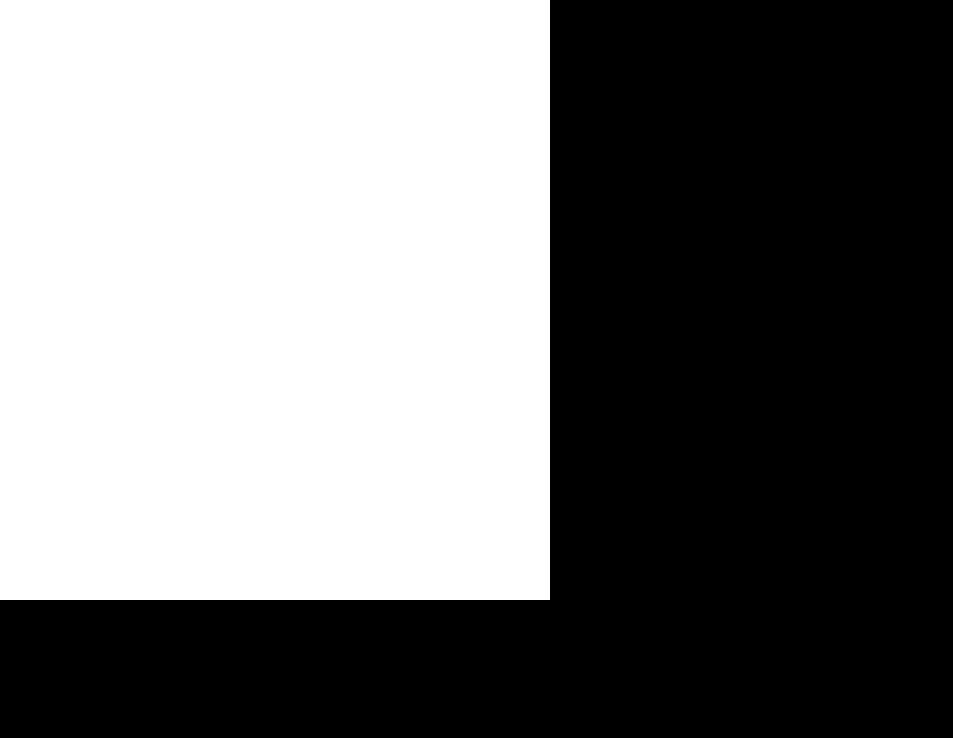
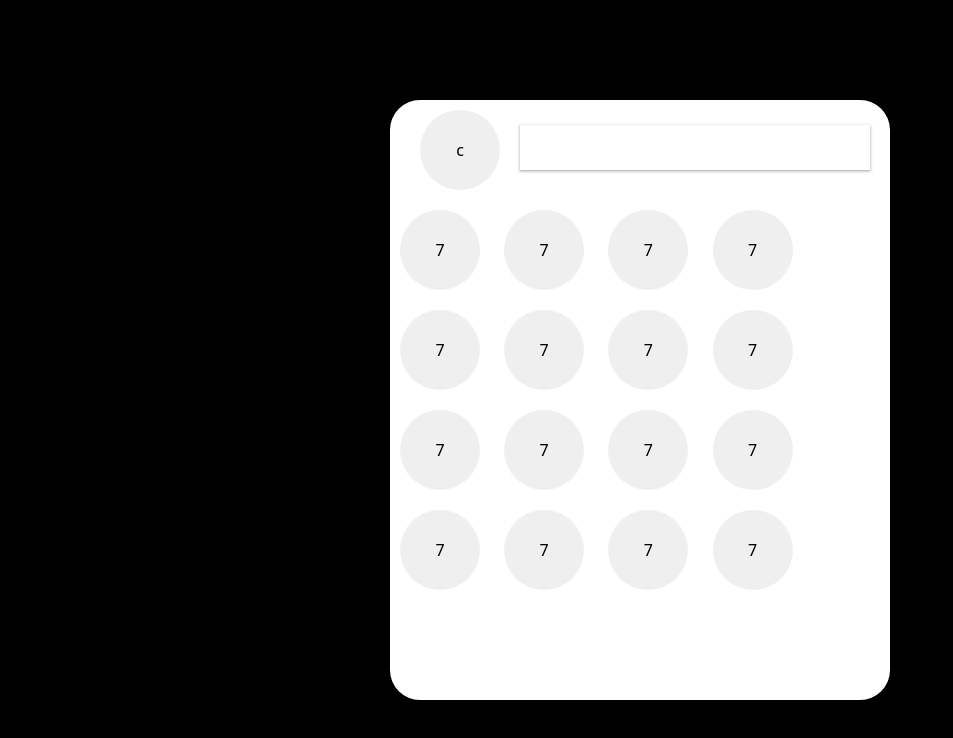
Before and after one commit to chathurasandaruwan/Calculator-with-js, a plain HTML site: page index.html in a window 1280 px wide. Shown: the whole page, without its empty margins (0-953 px from the left). Drawn offline with nearby package versions, Linux system fonts and the light colour scheme.

Commit message:
create btn set and input

```diff
--- a/index.html
+++ b/index.html
@@ -11,11 +11,41 @@
             width: 100vw;
             height: 100vh;
             background-color: black;
+            position: relative;
+            display: flex;
         }
         .calculator{
-            width: 550px;
+            width: 500px;
             height: 600px;
             background-color: white;
+            /*background: none;*/
+            position: absolute;
+            top: 0;
+            right: 0;
+            left: 0;
+            bottom: 0;
+            margin: auto;
+            border-radius: 30px;
+        }
+        #numberInput{
+            width: 350px;
+            height: 45px;
+            border: none;
+            box-shadow: rgba(60, 64, 67, 0.3) 0px 1px 2px 0px, rgba(60, 64, 67, 0.15) 0px 1px 3px 1px;
+            position: absolute;
+            right: 20px;
+            top: 25px;
+        }
+        button{
+            width: 80px;
+            height: 80px;
+            border-radius: 100%;
+            border: none;
+            margin: 10px;
+        }
+        #C-btn{
+            margin-right: 300px;
+            margin-left: 30px;
         }
 
     </style>
@@ -23,7 +53,26 @@
 <body>
 <section>
     <main class="calculator">
-
+        <button id="C-btn">c</button>
+        <input type="text" id="numberInput">
+        <div id="btnSet">
+            <button>7</button>
+            <button>7</button>
+            <button>7</button>
+            <button>7</button>
+            <button>7</button>
+            <button>7</button>
+            <button>7</button>
+            <button>7</button>
+            <button>7</button>
+            <button>7</button>
+            <button>7</button>
+            <button>7</button>
+            <button>7</button>
+            <button>7</button>
+            <button>7</button>
+            <button>7</button>
+        </div>
     </main>
 </section>
 
```
